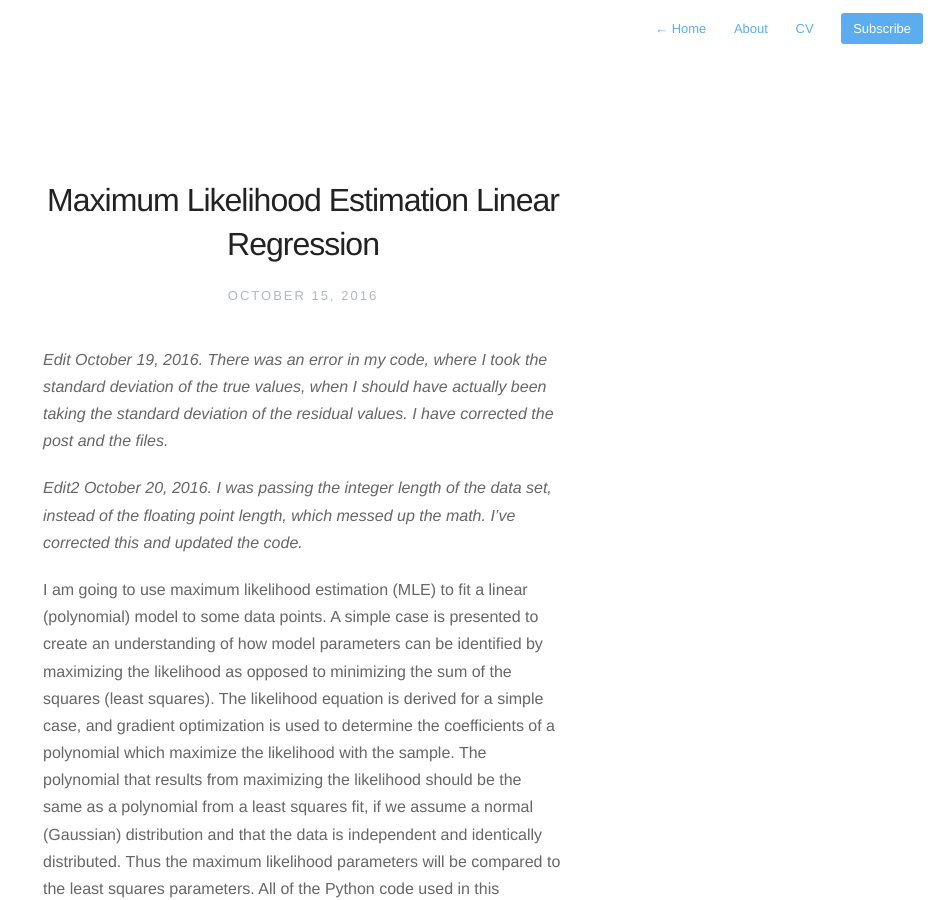
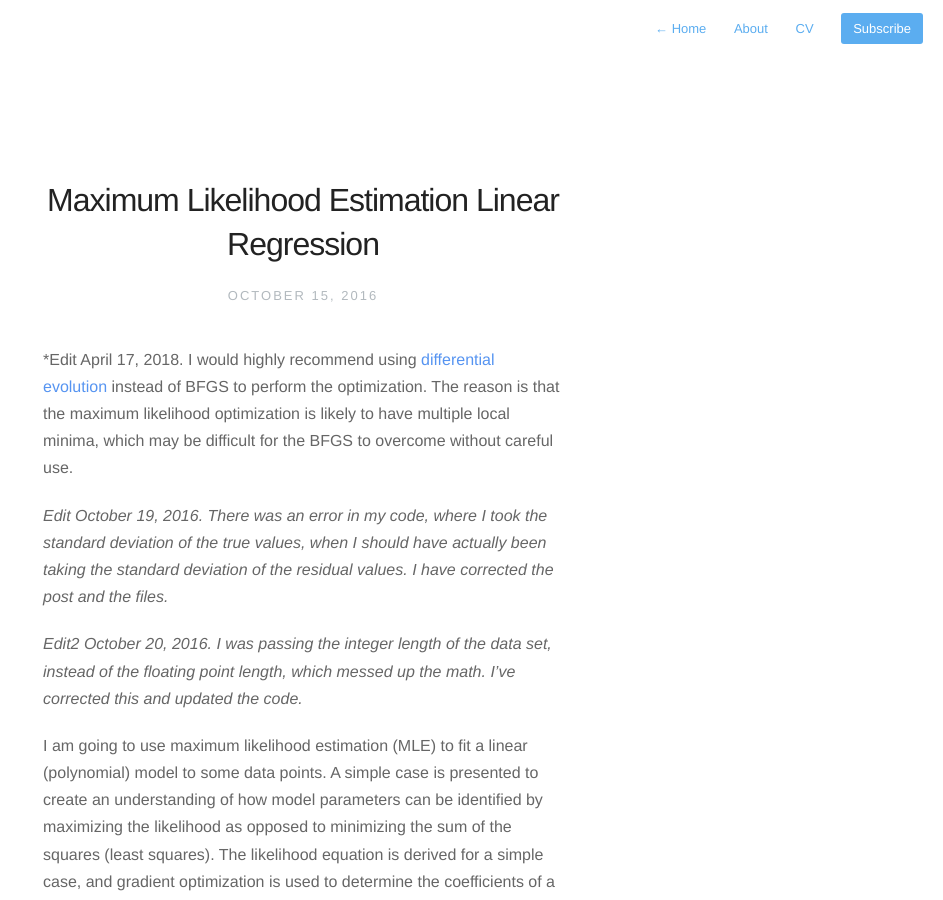
Before and after one commit to cjekel/cjekel.github.io, a Jekyll site: the page built from _posts/2016-10-16-Maximum-Likelihood-Linear-Regression.md, in a window 1280 px wide and 900 px high. Shown: the whole window, without its empty margins (337-1280 px from the left). Built offline with Jekyll 4.4.1, drawn with Linux system fonts in a browser that asks for light colours; nearby versions of some CDN libraries; formulas are drawn with MathJax 3; comment, search, counter and statistics services are not loaded.

Commit message:
DE recomend

```diff
--- a/_posts/2016-10-16-Maximum-Likelihood-Linear-Regression.md
+++ b/_posts/2016-10-16-Maximum-Likelihood-Linear-Regression.md
@@ -4,6 +4,8 @@ date:   2016-10-15 17:20:00
 description: Using maximum likelihood to fit a polynomial to data as opposed to a least squares fit
 keywords: [maximum likelihood, maximum likelihood estimation, linear regression, least squares, Python, scikit-learn]
 ---
+*Edit April 17, 2018. I would highly recommend using [differential evolution](https://docs.scipy.org/doc/scipy-1.0.0/reference/generated/scipy.optimize.differential_evolution.html) instead of BFGS to perform the optimization. The reason is that the maximum likelihood optimization is likely to have multiple local minima, which may be difficult for the BFGS to overcome without careful use.
+
 *Edit October 19, 2016. There was an error in my code, where I took the standard deviation of the true values, when I should have actually been taking the standard deviation of the residual values. I have corrected the post and the files.*
 
 *Edit2 October 20, 2016. I was passing the integer length of the data set, instead of the floating point length, which messed up the math. I've corrected this and updated the code.*
```
